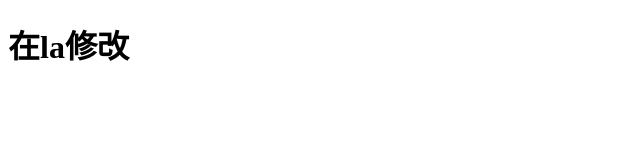
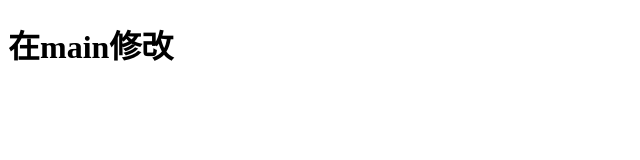
Before and after one commit to nxlwan/project2, a plain HTML site: page index.html in a window 1280 px wide. Shown: the whole page, without its empty margins (0-640 px from the left). Drawn offline with Linux system fonts and the light colour scheme.

Commit message:
在main里修改l

```diff
--- a/index.html
+++ b/index.html
@@ -7,6 +7,6 @@
     <title>Document</title>
 </head>
 <body>
-    <h1>在la修改</h1>
+    <h1>在main修改</h1>
 </body>
 </html>
```
